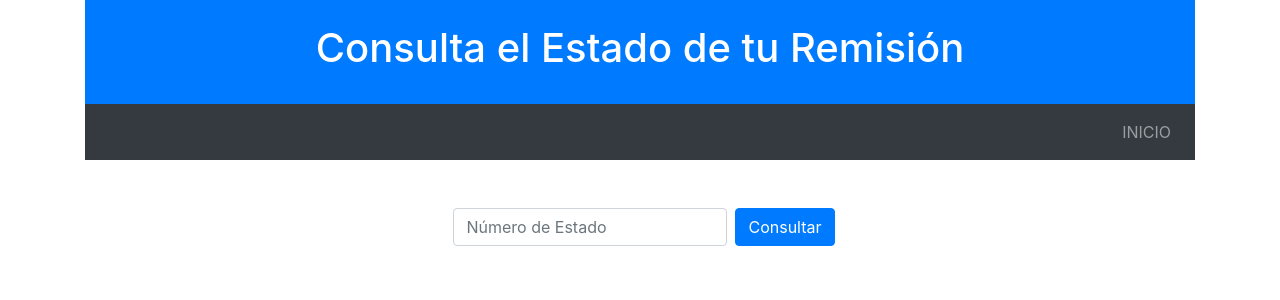
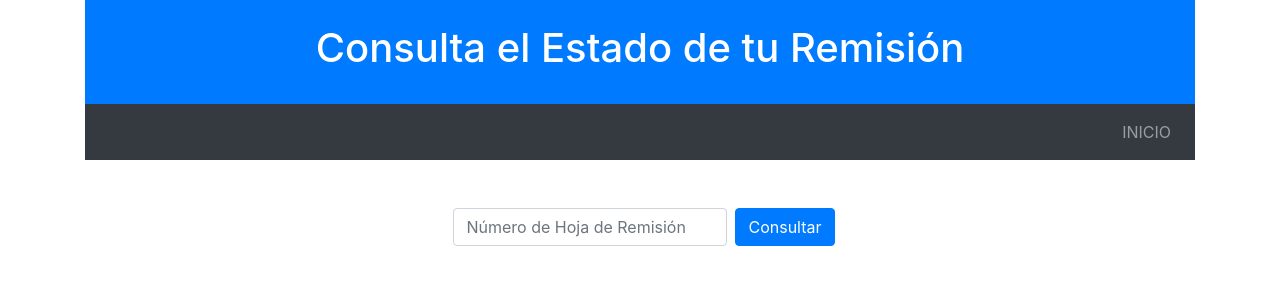
Before and after one commit to xoce97/reparaciones2024, a Django app: page /consulta_estado/ in a window 1280 px wide. Shown: the top 300 px of the page. Run offline with Django 5.2, Linux system fonts and the light colour scheme; some libraries are stand-ins or nearby versions.

Commit message:
Se modifico unos templates

```diff
--- a/reparaciones2024/genera_remision/templates/consulta_estado.html
+++ b/reparaciones2024/genera_remision/templates/consulta_estado.html
@@ -39,7 +39,7 @@
             {% csrf_token %}
             <div class="form-group mx-2">
                 <label for="numero_estado" class="sr-only">Número de Estado:</label>
-                <input type="text" id="numero_estado" name="numero_estado" class="form-control" placeholder="Número de Estado" required>
+                <input type="number" id="numero_estado" name="numero_estado" class="form-control" placeholder="Número de Hoja de Remisión" required>
             </div>
             <button type="submit" class="btn btn-primary">Consultar</button>
         </form>
```
